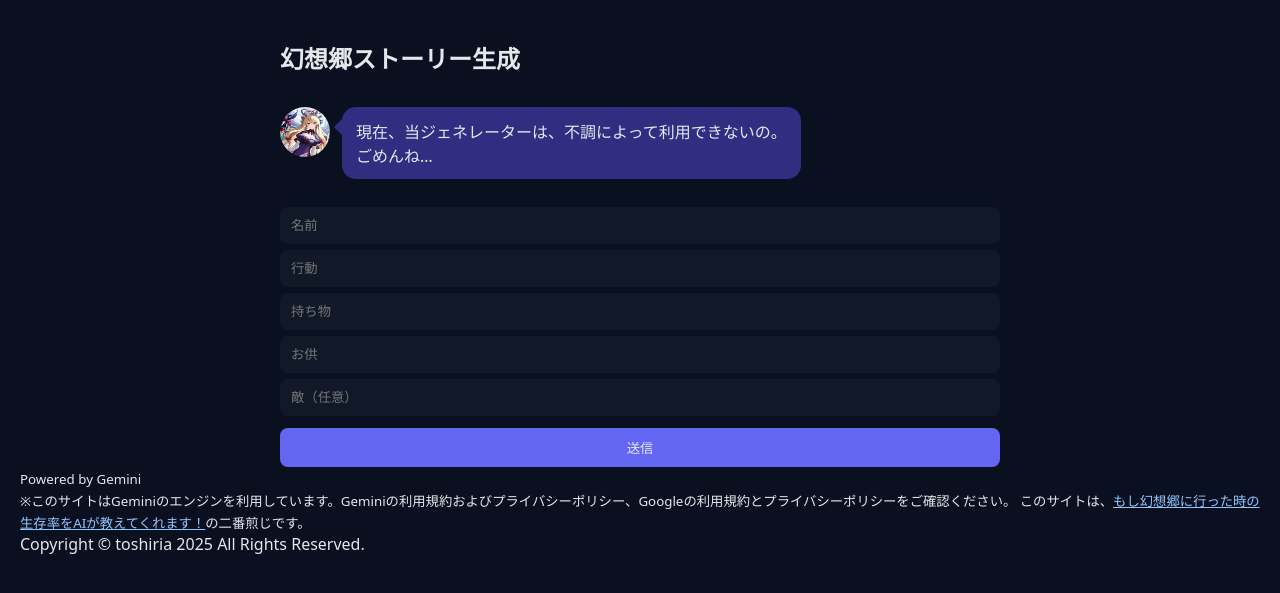
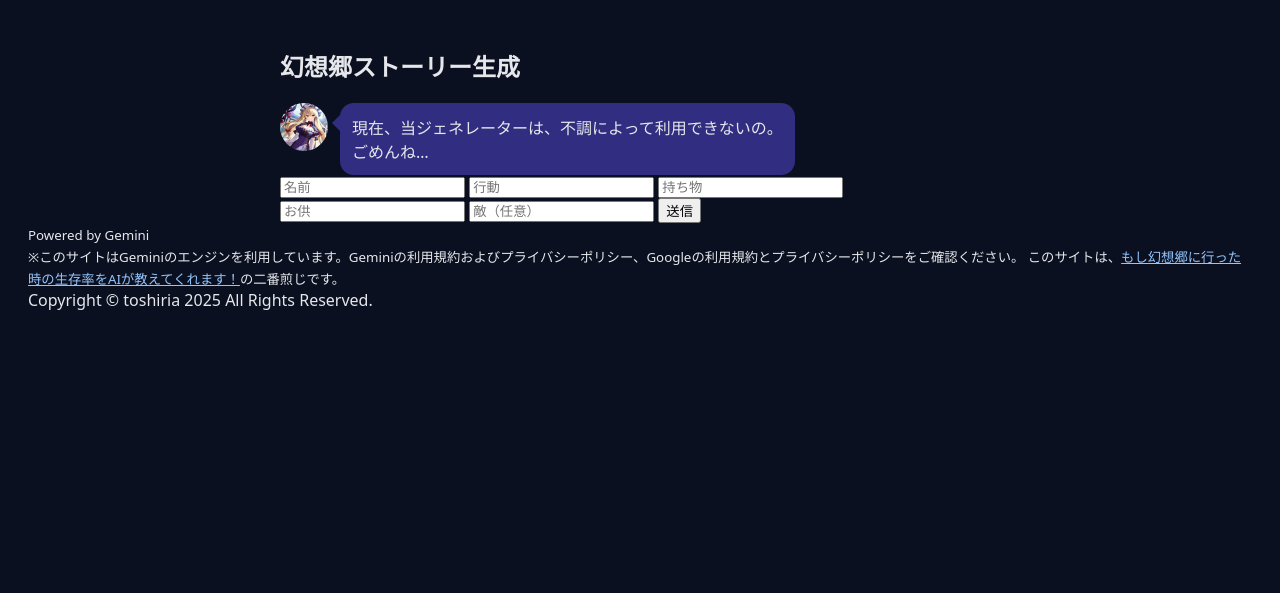
Before and after one commit to toshiria500/.github.io, a Flask app: page / in a window 1280 px wide. Shown: the top 593 px of the page. Run offline with Flask 3, Linux system fonts and the light colour scheme; some web fonts are replaced.

Commit message:
style.css の更新

```diff
--- a/static/style.css
+++ b/static/style.css
@@ -3,100 +3,41 @@
 body {
   background: #0b1020;
   color: #e5e7eb;
-  font-family: system-ui, sans-serif;
-  margin: 0;
+  font-family: system-ui;
   padding: 20px;
 }
 
 .container {
   max-width: 720px;
   margin: auto;
-  display: flex;
-  flex-direction: column;
-  gap: 12px;
-}
-
-input, button {
-  width: 100%;
-  padding: 10px;
-  margin-top: 6px;
-  border-radius: 8px;
-  border: 1px solid transparent;
-  background: #111827;
-  color: #e5e7eb;
-  box-sizing: border-box;
-}
-
-input.error {
-  border-color: #ef4444;
-}
-
-button {
-  background: #6366f1;
-  border: none;
-  cursor: pointer;
-  margin-top: 12px;
-}
-
-/* 共通吹き出し */
-.bubble {
-  padding: 12px 14px;
-  border-radius: 14px;
-  margin-bottom: 10px;
-  max-width: 90%;
-  white-space: pre-wrap;
-  position: relative;
-}
-
-/* ユーザー吹き出し（右側） */
-.user {
-  background: #1f2937;
-  margin-left: auto;
-}
-
-.user::after {
-  content: "";
-  position: absolute;
-  right: -8px;
-  top: 10px;
-  border-width: 8px 0 8px 8px;
-  border-style: solid;
-  border-color: transparent transparent transparent #1f2937;
 }
 
 .botContainer {
   display: flex;
-  align-items: flex-start; /* 上揃え */
+  align-items: flex-start;
   gap: 12px;
-  margin-bottom: 10px;
 }
 
 .botIcon {
-  width: 50px;
-  height: 50px;
+  width: 48px;
+  height: 48px;
   border-radius: 50%;
-  object-fit: cover;        /* 画像は枠に合わせて拡大縮小 */
-  object-position: top;     /* 上端を表示 */
-  flex-shrink: 0;
+  object-fit: cover;
+  object-position: 50% 10%;
 }
 
 .botText {
   background: #312e81;
+  padding: 12px;
   border-radius: 14px;
-  padding: 12px 14px;
-  max-width: calc(100% - 62px);
-  word-break: break-word;
   position: relative;
-  /* アイコンと上を揃えるためにマイナスマージン */
-  margin-top: 0;
-  display: inline-block;
 }
 
 .botText::after {
   content: "";
   position: absolute;
   left: -8px;
-  top: 12px; /* アイコンに合わせる */
+  top: 12px;
   border-width: 8px 8px 8px 0;
   border-style: solid;
   border-color: transparent #312e81 transparent transparent;
```
